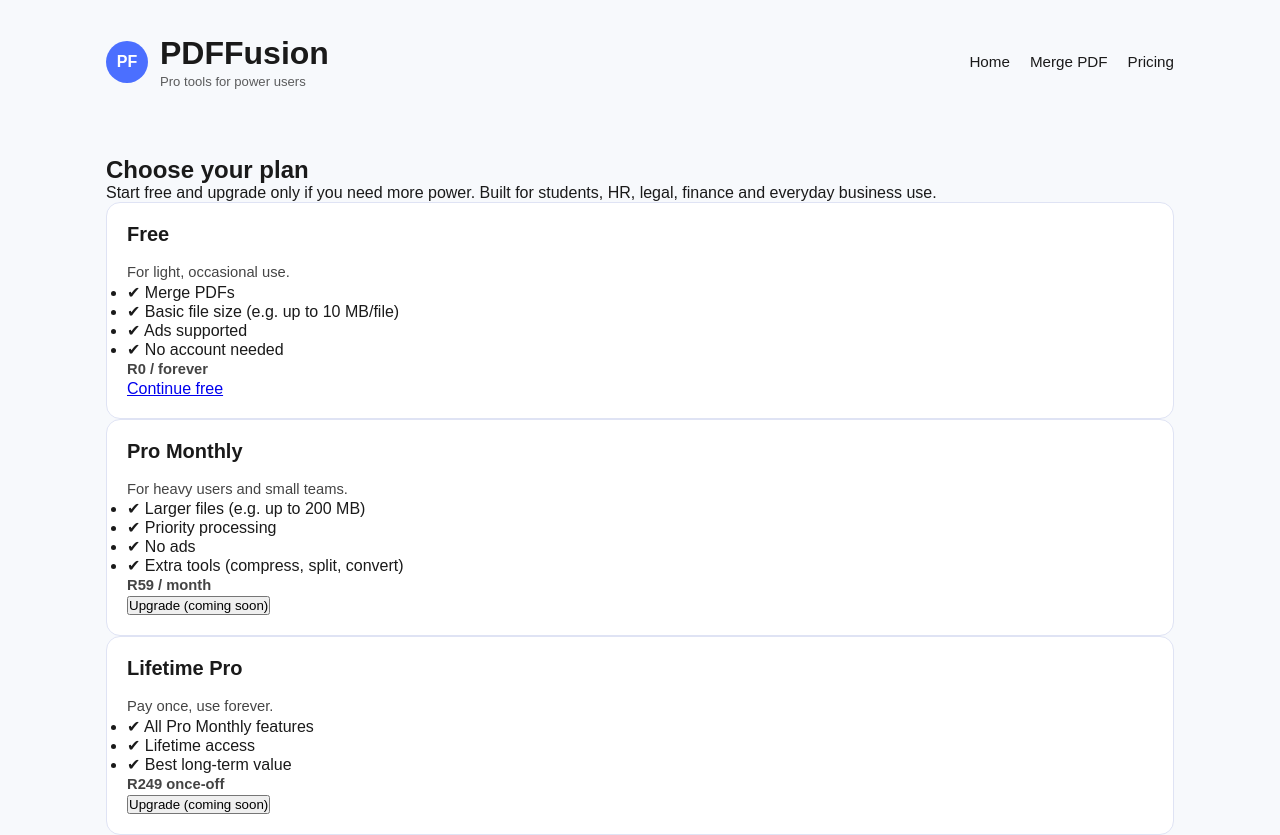
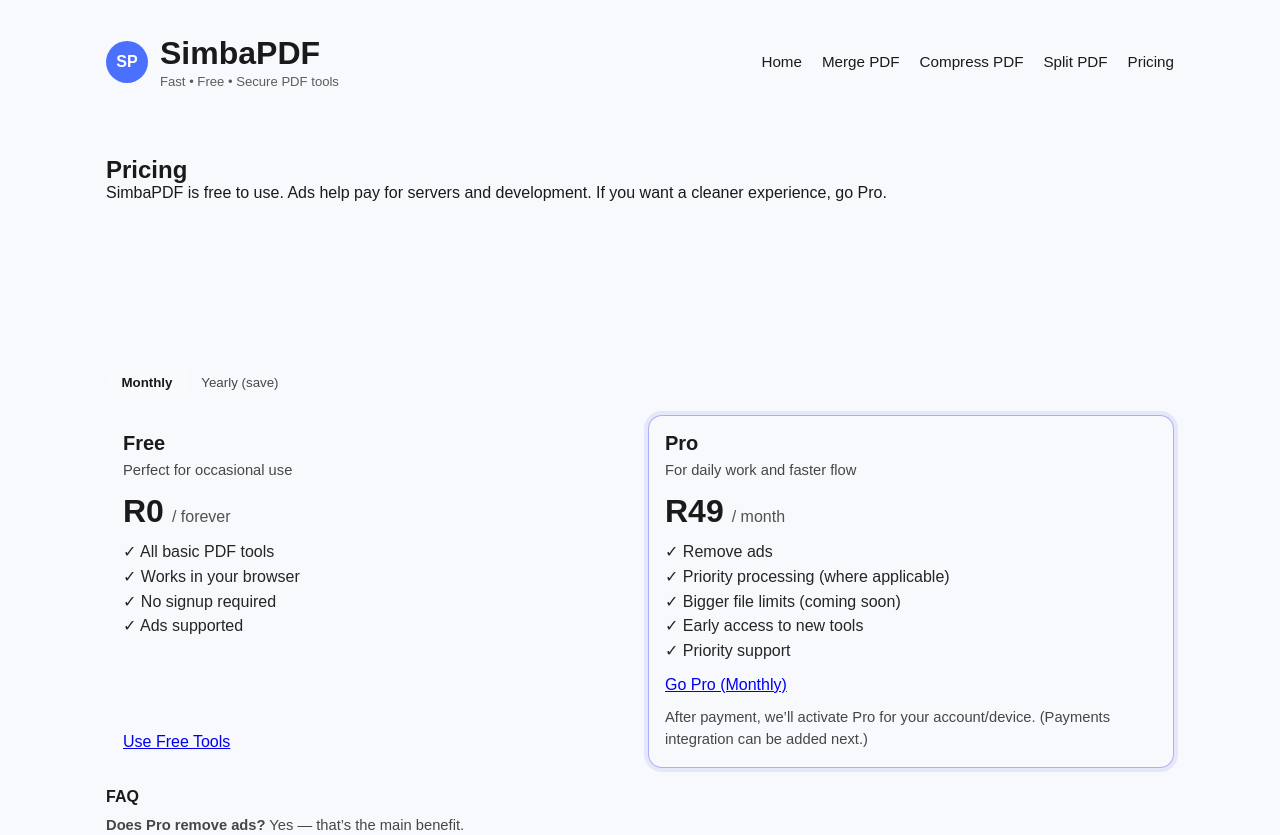
Before and after one commit to gsimbini/pdf-merge-site, a Next.js app: page /pricing in a window 1280 px wide. Shown: the top 835 px of the page. Built offline with nearby package versions, Linux system fonts and the light colour scheme.

Commit message:
Activate pricing page

```diff
--- a/pages/pricing.js
+++ b/pages/pricing.js
@@ -1,90 +1,182 @@
-import Head from 'next/head';
-import Link from 'next/link';
+// pages/pricing.js
+import Head from "next/head";
+import Link from "next/link";
+import { useMemo, useState } from "react";
+import AdBanner from "../components/AdBanner";
 
 export default function PricingPage() {
+  const [billing, setBilling] = useState("monthly"); // "monthly" | "yearly"
+
+  const plans = useMemo(() => {
+    const proMonthly = 49; // ZAR
+    const proYearly = 490; // ZAR (2 months free-ish)
+
+    return [
+      {
+        name: "Free",
+        price: 0,
+        period: billing,
+        tagline: "Perfect for occasional use",
+        features: [
+          "All basic PDF tools",
+          "Works in your browser",
+          "No signup required",
+          "Ads supported",
+        ],
+        cta: { label: "Use Free Tools", href: "/" },
+        highlight: false,
+      },
+      {
+        name: "Pro",
+        price: billing === "monthly" ? proMonthly : proYearly,
+        period: billing,
+        tagline: "For daily work and faster flow",
+        features: [
+          "Remove ads",
+          "Priority processing (where applicable)",
+          "Bigger file limits (coming soon)",
+          "Early access to new tools",
+          "Priority support",
+        ],
+        // For now: “works” by opening email. You can replace with Stripe/PayFast later.
+        cta: {
+          label: billing === "monthly" ? "Go Pro (Monthly)" : "Go Pro (Yearly)",
+          href:
+            "mailto:support@simbapdf.com?subject=SimbaPDF%20Pro%20Subscription&body=Hi%20SimbaPDF%20team,%0A%0AI%20want%20to%20subscribe%20to%20SimbaPDF%20Pro%20(" +
+            (billing === "monthly" ? "Monthly" : "Yearly") +
+            ").%0A%0APlease%20send%20me%20payment%20instructions%20and%20activation%20steps.%0A%0AThanks!",
+        },
+        highlight: true,
+      },
+    ];
+  }, [billing]);
+
   return (
     <>
       <Head>
-        <title>Pricing - PDFFusion Pro</title>
+        <title>Pricing - SimbaPDF</title>
         <meta
           name="description"
-          content="Upgrade to PDFFusion Pro for larger files, no ads and more powerful PDF tools."
+          content="SimbaPDF pricing: Free tools supported by ads, and Pro to remove ads and unlock premium benefits."
         />
       </Head>
+
       <div className="page">
         <header className="header">
           <div className="brand">
-            <span className="logo-circle">PF</span>
+            <span className="logo-circle">SP</span>
             <div>
-              <h1>PDFFusion</h1>
-              <p className="tagline">Pro tools for power users</p>
+              <h1>SimbaPDF</h1>
+              <p className="tagline">Fast • Free • Secure PDF tools</p>
             </div>
           </div>
+
           <nav className="nav">
             <Link href="/">Home</Link>
             <Link href="/merge-pdf">Merge PDF</Link>
+            <Link href="/compress-pdf">Compress PDF</Link>
+            <Link href="/split-pdf">Split PDF</Link>
             <Link href="/pricing">Pricing</Link>
           </nav>
         </header>
 
         <main className="main">
           <section className="tool-section">
-            <h2>Choose your plan</h2>
+            <h2>Pricing</h2>
             <p>
-              Start free and upgrade only if you need more power. Built for
-              students, HR, legal, finance and everyday business use.
+              SimbaPDF is free to use. Ads help pay for servers and development.
+              If you want a cleaner experience, go Pro.
             </p>
 
-            <div className="grid">
-              <div className="tool-card">
-                <h3>Free</h3>
-                <p>For light, occasional use.</p>
-                <ul>
-                  <li>✔ Merge PDFs</li>
-                  <li>✔ Basic file size (e.g. up to 10 MB/file)</li>
-                  <li>✔ Ads supported</li>
-                  <li>✔ No account needed</li>
-                </ul>
-                <p><strong>R0 / forever</strong></p>
-                <Link href="/merge-pdf" className="primary-btn">
-                  Continue free
-                </Link>
-              </div>
+            {/* Optional: Homepage/marketing ad slot or footer slot */}
+            <AdBanner slot="9740145252" />
 
-              <div className="tool-card">
-                <h3>Pro Monthly</h3>
-                <p>For heavy users and small teams.</p>
-                <ul>
-                  <li>✔ Larger files (e.g. up to 200 MB)</li>
-                  <li>✔ Priority processing</li>
-                  <li>✔ No ads</li>
-                  <li>✔ Extra tools (compress, split, convert)</li>
-                </ul>
-                <p><strong>R59 / month</strong></p>
-                <button className="primary-btn">
-                  Upgrade (coming soon)
-                </button>
-              </div>
+            <div className="pricing-toggle" style={{ marginTop: "1rem" }}>
+              <button
+                className={billing === "monthly" ? "toggle-btn active" : "toggle-btn"}
+                onClick={() => setBilling("monthly")}
+                type="button"
+              >
+                Monthly
+              </button>
+              <button
+                className={billing === "yearly" ? "toggle-btn active" : "toggle-btn"}
+                onClick={() => setBilling("yearly")}
+                type="button"
+              >
+                Yearly (save)
+              </button>
+            </div>
 
-              <div className="tool-card">
-                <h3>Lifetime Pro</h3>
-                <p>Pay once, use forever.</p>
-                <ul>
-                  <li>✔ All Pro Monthly features</li>
-                  <li>✔ Lifetime access</li>
-                  <li>✔ Best long-term value</li>
-                </ul>
-                <p><strong>R249 once-off</strong></p>
-                <button className="primary-btn">
-                  Upgrade (coming soon)
-                </button>
+            <div className="pricing-grid" style={{ marginTop: "1rem" }}>
+              {plans.map((p) => (
+                <div
+                  key={p.name}
+                  className={p.highlight ? "pricing-card highlight" : "pricing-card"}
+                >
+                  <div>
+                    <h3 style={{ marginBottom: "0.25rem" }}>{p.name}</h3>
+                    <p className="hint" style={{ marginTop: 0 }}>
+                      {p.tagline}
+                    </p>
+
+                    <div className="price">
+                      <span className="amount">
+                        {p.price === 0 ? "R0" : `R${p.price}`}
+                      </span>
+                      <span className="period">
+                        {p.price === 0
+                          ? "/ forever"
+                          : billing === "monthly"
+                          ? "/ month"
+                          : "/ year"}
+                      </span>
+                    </div>
+
+                    <ul className="feature-list">
+                      {p.features.map((f) => (
+                        <li key={f}>✓ {f}</li>
+                      ))}
+                    </ul>
+                  </div>
+
+                  <a className="primary-btn" href={p.cta.href}>
+                    {p.cta.label}
+                  </a>
+
+                  {p.name === "Pro" && (
+                    <p className="hint" style={{ marginTop: "0.75rem" }}>
+                      After payment, we’ll activate Pro for your account/device.
+                      (Payments integration can be added next.)
+                    </p>
+                  )}
+                </div>
+              ))}
+            </div>
+
+            <div className="upload-box" style={{ marginTop: "1.25rem" }}>
+              <strong>FAQ</strong>
+              <div style={{ marginTop: "0.5rem" }}>
+                <p className="hint" style={{ margin: "0.25rem 0" }}>
+                  <b>Does Pro remove ads?</b> Yes — that’s the main benefit.
+                </p>
+                <p className="hint" style={{ margin: "0.25rem 0" }}>
+                  <b>Can I cancel?</b> Yes. If you subscribe monthly, you can stop anytime.
+                </p>
+                <p className="hint" style={{ margin: "0.25rem 0" }}>
+                  <b>Do you store my PDFs?</b> Most tools run in-browser; if a tool
+                  ever uses server-side processing, we’ll make it clear.
+                </p>
               </div>
             </div>
+
+            {/* Footer ad (optional) */}
+            <AdBanner slot="8164173850" />
           </section>
         </main>
 
         <footer className="footer">
-          <p>© {new Date().getFullYear()} PDFFusion. All rights reserved.</p>
+          <p>© {new Date().getFullYear()} SimbaPDF. All rights reserved.</p>
         </footer>
       </div>
     </>
--- a/styles/globals.css
+++ b/styles/globals.css
@@ -197,3 +197,74 @@ html, body {
   align-items: center;
   justify-content: center;
 }
+
+.pricing-grid {
+  display: grid;
+  gap: 1rem;
+  grid-template-columns: repeat(auto-fit, minmax(260px, 1fr));
+}
+
+.pricing-card {
+  border: 1px solid rgba(255,255,255,0.08);
+  border-radius: 14px;
+  padding: 1rem;
+  background: rgba(255,255,255,0.02);
+  display: flex;
+  flex-direction: column;
+  justify-content: space-between;
+  min-height: 320px;
+}
+
+.pricing-card.highlight {
+  border-color: rgba(99,102,241,0.5);
+  box-shadow: 0 0 0 4px rgba(99,102,241,0.12);
+}
+
+.price {
+  display: flex;
+  align-items: baseline;
+  gap: 0.5rem;
+  margin: 0.75rem 0 0.5rem;
+}
+
+.amount {
+  font-size: 2rem;
+  font-weight: 800;
+}
+
+.period {
+  opacity: 0.75;
+}
+
+.feature-list {
+  list-style: none;
+  padding: 0;
+  margin: 0.75rem 0 1rem;
+}
+
+.feature-list li {
+  margin: 0.35rem 0;
+  opacity: 0.95;
+}
+
+.pricing-toggle {
+  display: inline-flex;
+  border: 1px solid rgba(255,255,255,0.12);
+  border-radius: 999px;
+  overflow: hidden;
+}
+
+.toggle-btn {
+  background: transparent;
+  color: inherit;
+  padding: 0.5rem 0.9rem;
+  border: none;
+  cursor: pointer;
+  opacity: 0.8;
+}
+
+.toggle-btn.active {
+  background: rgba(255,255,255,0.08);
+  opacity: 1;
+  font-weight: 700;
+}
```
